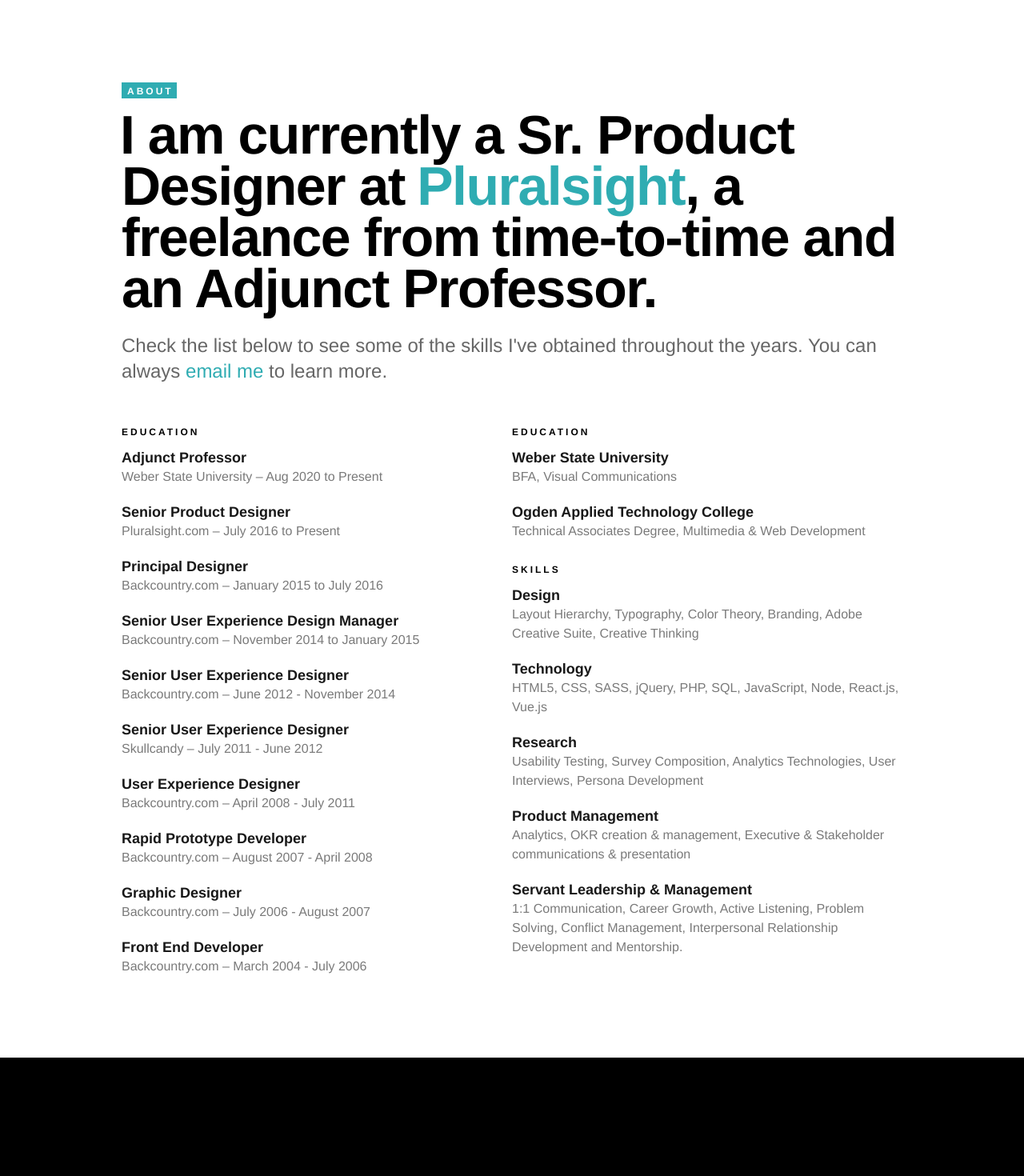
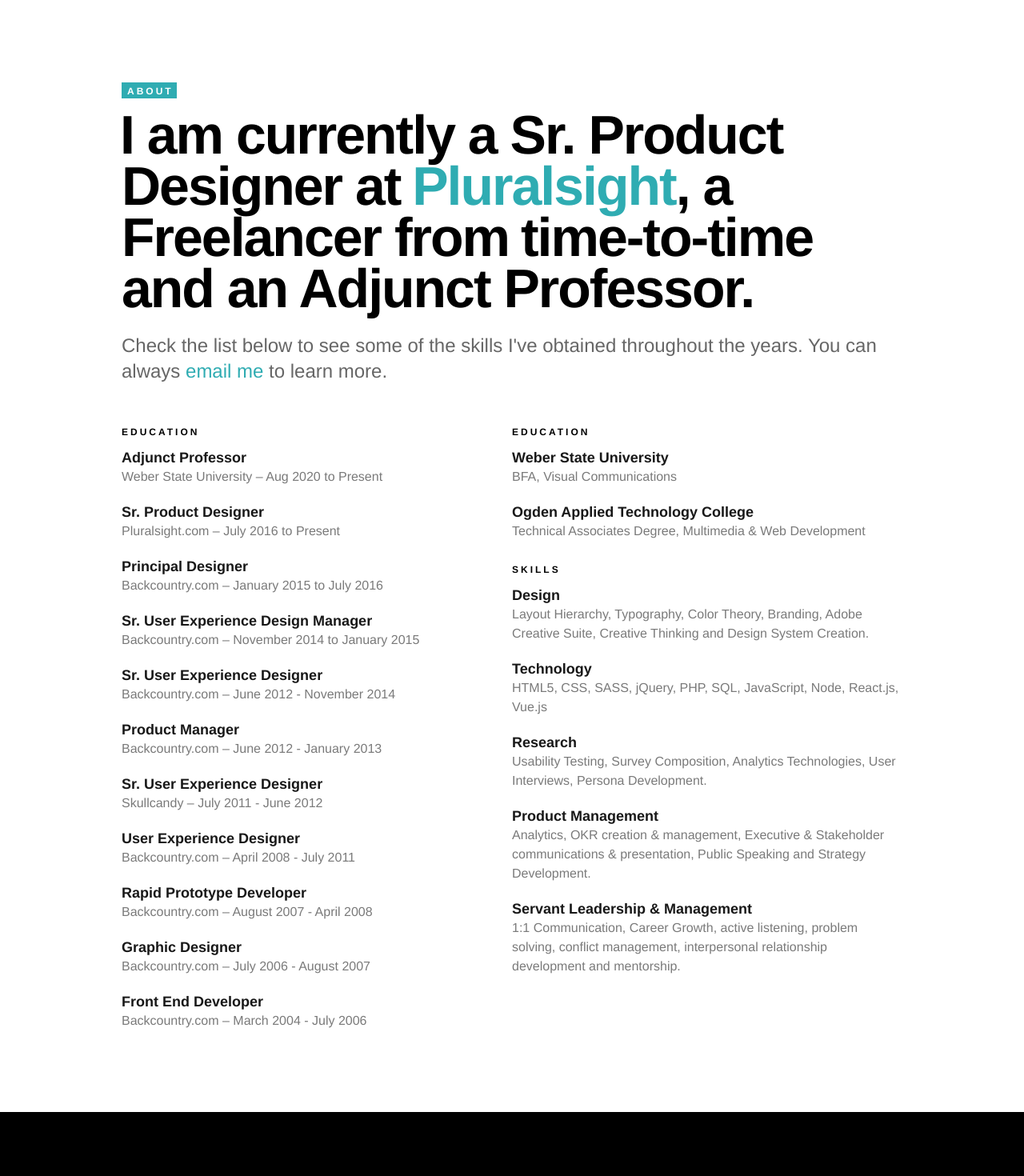
Before and after one commit to mich8060/portfolio, a React (Create React App) app: page / in a window 1280 px wide. Shown: the part 800-2270 px from the top of the page at 80% size. Built offline with nearby package versions, Linux system fonts and the light colour scheme; a web font is replaced by a local one.

Commit message:
New updates

```diff
--- a/src/components/about/index.js
+++ b/src/components/about/index.js
@@ -12,7 +12,7 @@
     return(
         <Container>
             <Subtitle>About</Subtitle>
-            <Display>I am currently a Sr. Product Designer at <a href="http://www.pluralsight.com/" target="_blank" rel="noopener noreferrer">Pluralsight</a>, a freelance from <span>time-to-time</span> and an Adjunct Professor.</Display>
+            <Display>I am currently a Sr. Product Designer at <a href="http://www.pluralsight.com/" target="_blank" rel="noopener noreferrer">Pluralsight</a>, a Freelancer from <span>time-to-time</span> and an Adjunct Professor.</Display>
             <Heading theme="dark">
                 Check the list below to see some of the skills I've obtained throughout
                 the years. You can always <a href="mailto:mich8060@hotmail.com" target="_blank" rel="noopener noreferrer">email me</a> to learn more.
@@ -21,11 +21,12 @@
                 <div className="list--column">
                     <div className="list--title">Education</div>
                     <Role title="Adjunct Professor" timeline="Weber State University – Aug 2020 to Present" />
-                    <Role title="Senior Product Designer" timeline="Pluralsight.com – July 2016 to Present" />
+                    <Role title="Sr. Product Designer" timeline="Pluralsight.com – July 2016 to Present" />
                     <Role title="Principal Designer" timeline="Backcountry.com – January 2015 to July 2016" />
-                    <Role title="Senior User Experience Design Manager" timeline="Backcountry.com – November 2014 to January 2015" />
-                    <Role title="Senior User Experience Designer" timeline="Backcountry.com – June 2012 - November 2014" />
-                    <Role title="Senior User Experience Designer" timeline="Skullcandy – July 2011 - June 2012" />
+                    <Role title="Sr. User Experience Design Manager" timeline="Backcountry.com – November 2014 to January 2015" />
+                    <Role title="Sr. User Experience Designer" timeline="Backcountry.com – June 2012 - November 2014" />
+                    <Role title="Product Manager" timeline="Backcountry.com – June 2012 - January 2013" />
+                    <Role title="Sr. User Experience Designer" timeline="Skullcandy – July 2011 - June 2012" />
                     <Role title="User Experience Designer" timeline="Backcountry.com – April 2008 - July 2011" />
                     <Role title="Rapid Prototype Developer" timeline="Backcountry.com – August 2007 - April 2008" />
                     <Role title="Graphic Designer" timeline="Backcountry.com – July 2006 - August 2007" />
@@ -36,11 +37,11 @@
                     <Role title="Weber State University" timeline="BFA, Visual Communications" />
                     <Role title="Ogden Applied Technology College" timeline="Technical Associates Degree, Multimedia &amp; Web Development" />
                     <div className="list--title">Skills</div>
-                    <Role title="Design" timeline="Layout Hierarchy, Typography, Color Theory, Branding, Adobe Creative Suite, Creative Thinking" />
+                    <Role title="Design" timeline="Layout Hierarchy, Typography, Color Theory, Branding, Adobe Creative Suite, Creative Thinking and Design System Creation." />
                     <Role title="Technology" timeline="HTML5, CSS, SASS, jQuery, PHP, SQL, JavaScript, Node, React.js, Vue.js" />
-                    <Role title="Research" timeline="Usability Testing, Survey Composition, Analytics Technologies, User Interviews, Persona Development" />
-                    <Role title="Product Management" timeline="Analytics, OKR creation &amp; management, Executive &amp; Stakeholder communications &amp; presentation" />
-                    <Role title="Servant Leadership &amp; Management" timeline="1:1 Communication, Career Growth, Active Listening, Problem Solving, Conflict Management, Interpersonal Relationship Development and Mentorship." />
+                    <Role title="Research" timeline="Usability Testing, Survey Composition, Analytics Technologies, User Interviews, Persona Development." />
+                    <Role title="Product Management" timeline="Analytics, OKR creation &amp; management, Executive &amp; Stakeholder communications &amp; presentation, Public Speaking and Strategy Development." />
+                    <Role title="Servant Leadership &amp; Management" timeline="1:1 Communication, Career Growth, active listening, problem solving, conflict management, interpersonal relationship development and mentorship." />
                 </div>
             </List>
         </Container>
--- a/src/components/display/display.scss
+++ b/src/components/display/display.scss
@@ -1,7 +1,7 @@
 .display {
     font-size: 68px;
     font-weight: 900;
-    letter-spacing: -1.5px;
+    letter-spacing: -2px;
     line-height: 64px;
     margin:12px 0 24px;
     text-indent: -2px;
--- a/src/components/intro/index.js
+++ b/src/components/intro/index.js
@@ -10,7 +10,7 @@
     return(
         <Container theme="dark">
             <Subtitle>Intro</Subtitle>
-            <Display>Sr. Product Designer &amp; Freelancer <span>Salt Lake City, Utah.</span></Display>
+            <Display>Sr. Product Designer &amp; Freelancer &ndash; <span>Salt Lake City, Utah.</span></Display>
             <Heading>
                 See bits and pieces of my design work on <a href="http://www.dribbble.com/mich8060" title="Dribbble" target="_blank" rel="noopener noreferrer">Dribbble</a>,
                 and a full resume on <a href="https://www.linkedin.com/in/michael-stevens-a010a66" title="Linkedin" target="_blank" rel="noopener noreferrer">Linkedin</a>.
```
